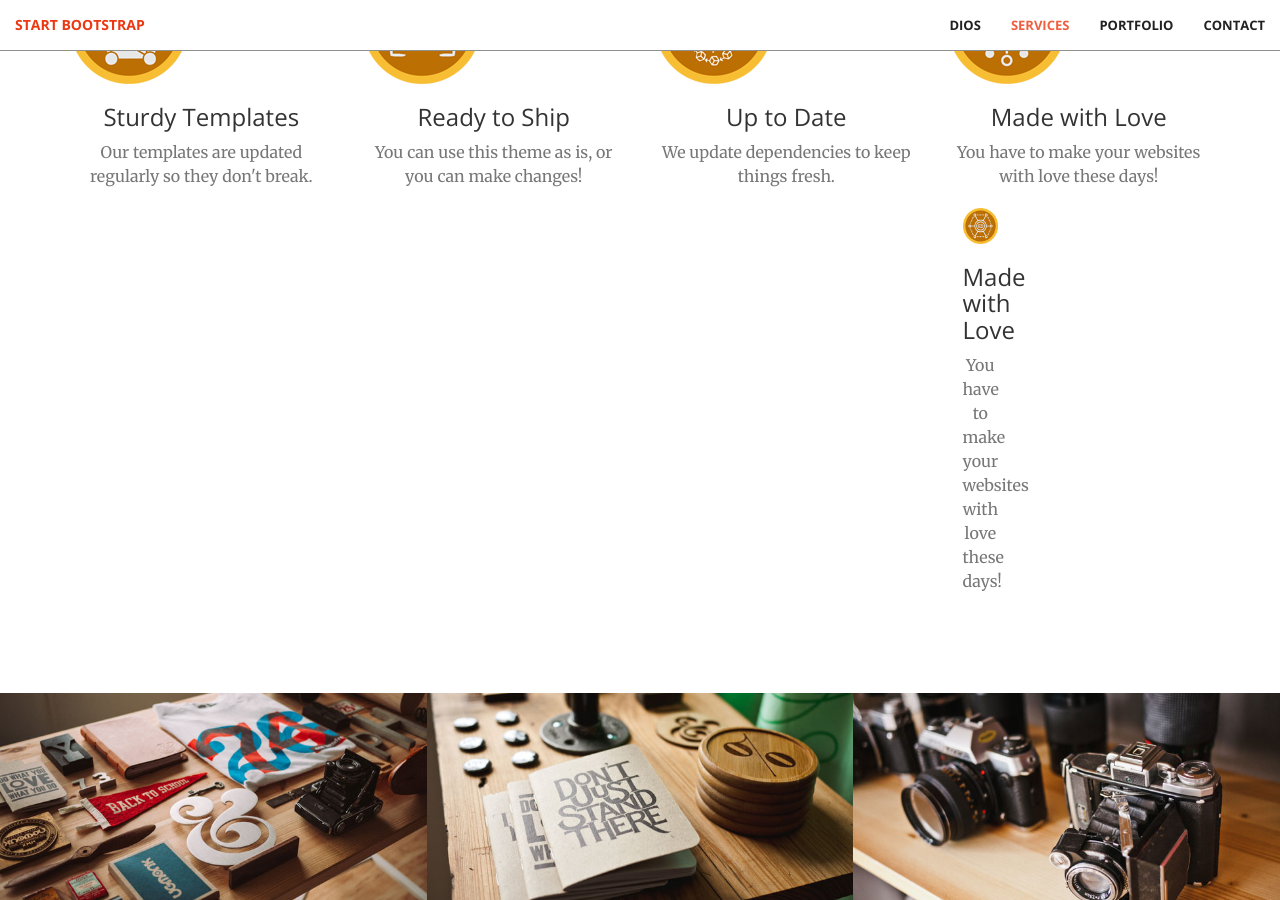
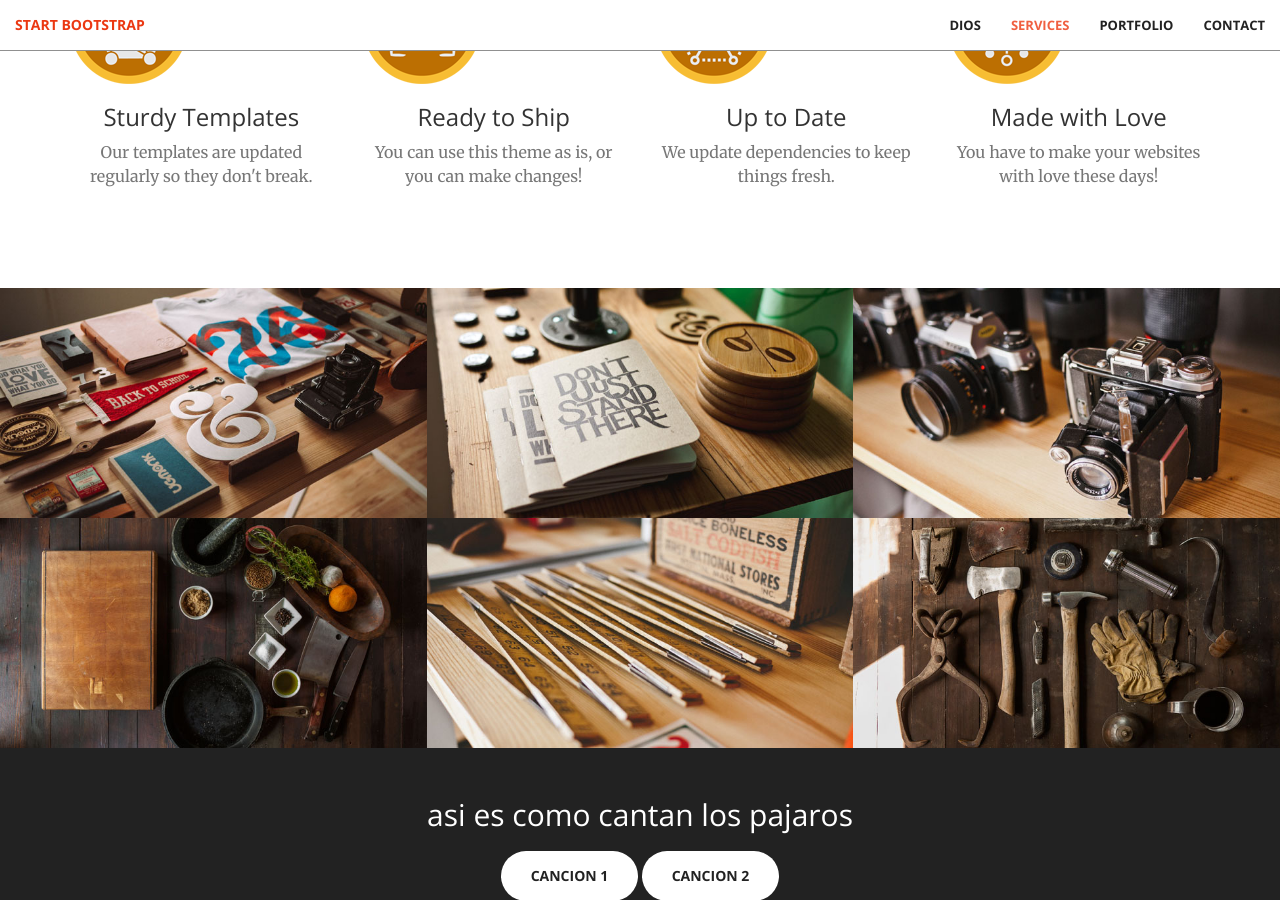
Before and after one commit to soujiang/soujiang.github.io, a Jekyll site: the page built from index.html, in a window 1280 px wide and 900 px high, scrolled down 1917 px. Built offline with Jekyll 4.4.1, drawn with Linux system fonts in a browser that asks for light colours.

Commit message:
services

```diff
--- a/_includes/services.html
+++ b/_includes/services.html
@@ -25,7 +25,7 @@
             </div>
             <div class="col-lg-3 col-md-6 text-center">
                 <div class="service-box">
-                    <img src="img/portfolio/MULTIBLOCKCHAIN.png" class="img-responsive" alt="">
+                    <img src="img/portfolio/ORACLE.png" class="img-responsive" alt="">
                     <h3>Up to Date</h3>
                     <p class="text-muted">We update dependencies to keep things fresh.</p>
                 </div>
@@ -36,12 +36,6 @@
                     <h3>Made with Love</h3>
                     <p class="text-muted">You have to make your websites with love these days!</p>
                 </div>
-                <div class="col-lg-3 col-md-6 text-center">
-                    <div class="service-box">
-                        <img src="img/portfolio/ORACLE.png" class="img-responsive" alt="">
-                        <h3>Made with Love</h3>
-                        <p class="text-muted">You have to make your websites with love these days!</p>
-                    </div>
             </div>
         </div>
     </div>
```
